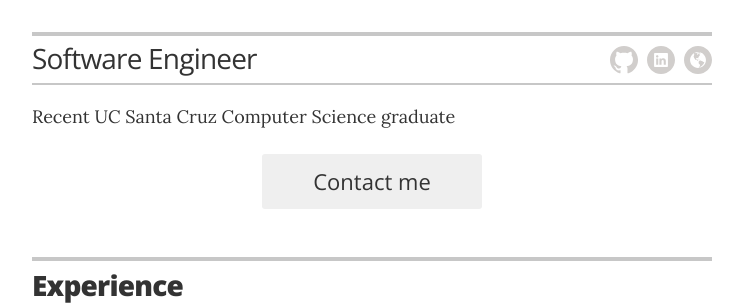
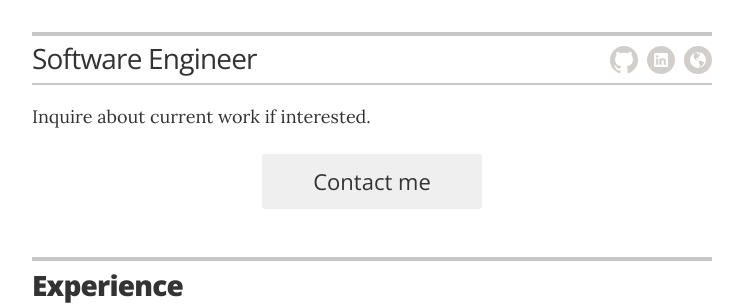
Before and after one commit to Garrett-Webb/Garrett-Webb.github.io, a Jekyll site: the page built from index.html, in a window 1280 px wide and 900 px high. Shown: the part 128-433 px from the top of the window, without its empty margins (268-1011 px from the left). Built offline with Jekyll 4.4.1, drawn with Linux system fonts in a browser that asks for light colours.

Commit message:
updating header

```diff
--- a/_config.yml
+++ b/_config.yml
@@ -23,7 +23,7 @@ resume_contact_address:         "Contact for Address"
 resume_header_contact_info:     "GarrettWebb97@gmail.com"
 display_header_contact_info:    "true"
 
-resume_header_intro: "<p>Recent UC Santa Cruz Computer Science graduate</p>"
+resume_header_intro: "<p>Inquire about current work if interested.</p>"
 
 # use "yes" to display the email contact button,
 # "no" to display an "I'm not looking for work" message,
```
